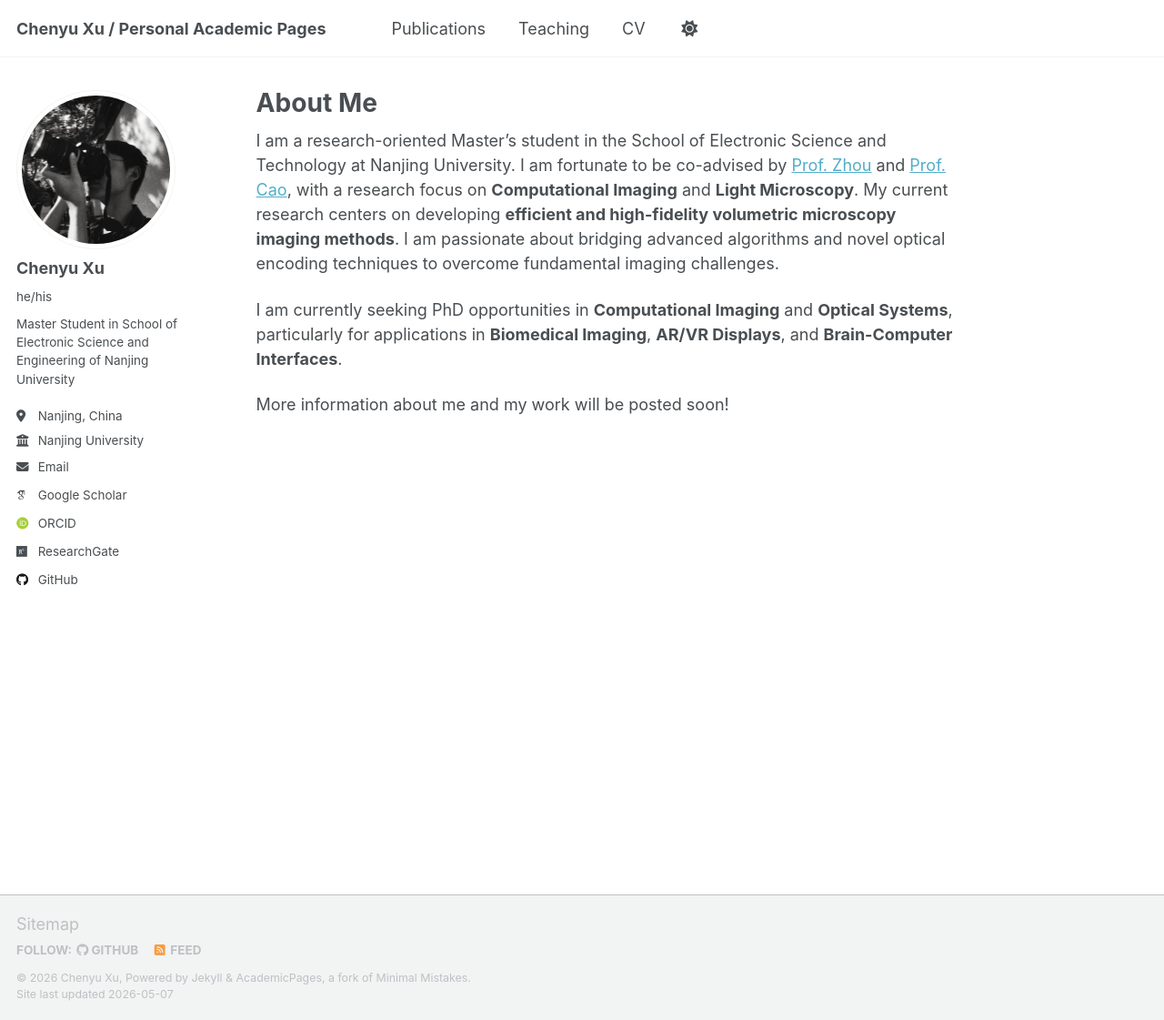
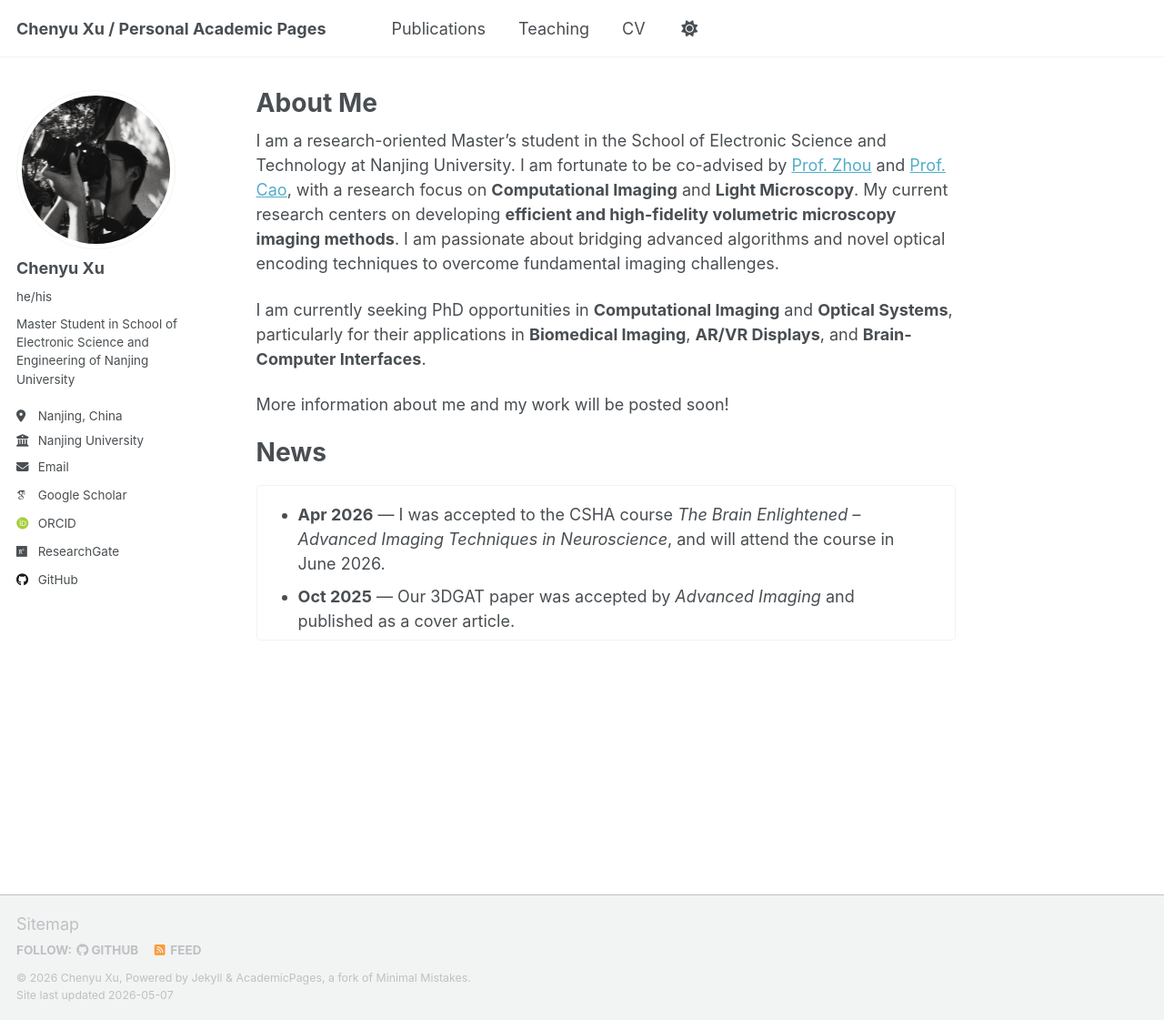
Before and after one commit to Chaos1025/Chaos1025.github.io, a Jekyll site: the page built from _pages/about.md, in a window 1280 px wide and 1121 px high. Shown: the whole window at 91% size. Built offline with Jekyll 4.4.1, drawn with Linux system fonts in a browser that asks for light colours; some web fonts are replaced; a script that is not in the unit is left out.

Commit message:
Update homepage news and academic profile details
Generated with AI Agent

```diff
--- a/_pages/about.md
+++ b/_pages/about.md
@@ -9,6 +9,15 @@ redirect_from:
 
 I am a research-oriented Master's student in the School of Electronic Science and Technology at Nanjing University. I am fortunate to be co-advised by [Prof. Zhou](https://zhouyou-nju.github.io/) and [Prof. Cao](https://cite.nju.edu.cn/People/Faculty/20190621/i5054.html), with a research focus on **Computational Imaging** and **Light Microscopy**. My current research centers on developing **efficient and high-fidelity volumetric microscopy imaging methods**. I am passionate about bridging advanced algorithms and novel optical encoding techniques to overcome fundamental imaging challenges.
 
-I am currently seeking PhD opportunities in **Computational Imaging** and **Optical Systems**, particularly for applications in **Biomedical Imaging**, **AR/VR Displays**, and **Brain-Computer Interfaces**.
+I am currently seeking PhD opportunities in **Computational Imaging** and **Optical Systems**, particularly for their applications in **Biomedical Imaging**, **AR/VR Displays**, and **Brain-Computer Interfaces**.
 
 More information about me and my work will be posted soon!
+
+# News
+
+<div class="news-board" markdown="1">
+
+- **Apr 2026** — I was accepted to the CSHA course *The Brain Enlightened – Advanced Imaging Techniques in Neuroscience*, and will attend the course in June 2026.
+- **Oct 2025** — Our 3DGAT paper was accepted by *Advanced Imaging* and published as a cover article.
+
+</div>
--- a/_sass/layout/_page.scss
+++ b/_sass/layout/_page.scss
@@ -94,6 +94,28 @@
     margin-left: 1em;
     font-family: $sans-serif;
     font-size: $type-size-6;
+  }
+
+  .news-board {
+    height: 9.5em;
+    margin: 1em 0 2em;
+    padding: 1em 1.25em;
+    overflow-y: auto;
+    overscroll-behavior: contain;
+    scrollbar-gutter: stable;
+    border: 1px solid var(--global-border-color);
+    border-radius: $border-radius;
+    background-color: var(--global-bg-color);
+
+    ul {
+      margin-top: 0;
+      margin-bottom: 0;
+      padding-left: 1.25em;
+    }
+
+    li:last-child {
+      margin-bottom: 0;
+    }
   }
 
   .small {
```
Also changed, not shown: _pages/cv.md (+2 -2 lines).
